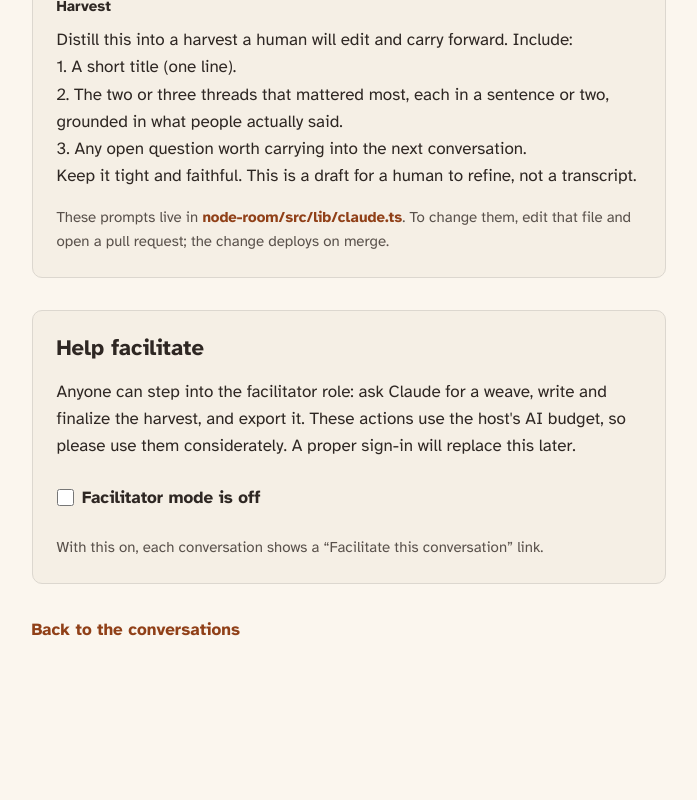
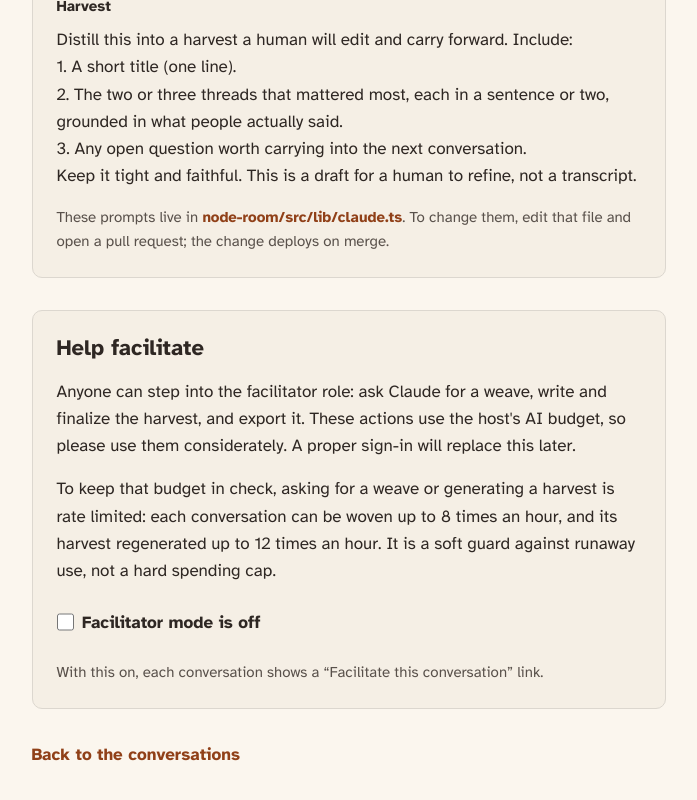
Before and after one commit to zhiganov/hybrid-dialogue, a Next.js app in the folder node-room/: page /transparency in a window 1280 px wide. Shown: the part 1670-2470 px from the top of the page, without its empty margins (291-988 px from the left). Before the commit the page ends 2378 px from the top, so only its background shows below. Built offline with nearby package versions, Linux system fonts and the light colour scheme.

Commit message:
node-room: explain the facilitator rate limit on the transparency page

```diff
--- a/node-room/src/app/transparency/page.tsx
+++ b/node-room/src/app/transparency/page.tsx
@@ -76,6 +76,12 @@ export default function Transparency() {
           finalize the harvest, and export it. These actions use the host&apos;s AI budget,
           so please use them considerately. A proper sign-in will replace this later.
         </p>
+        <p className="entry-body">
+          To keep that budget in check, asking for a weave or generating a harvest is rate
+          limited: each conversation can be woven up to 8 times an hour, and its harvest
+          regenerated up to 12 times an hour. It is a soft guard against runaway use, not a
+          hard spending cap.
+        </p>
         <FacilitatorToggle />
         <p className="field-hint">
           With this on, each conversation shows a &ldquo;Facilitate this conversation&rdquo; link.
```
